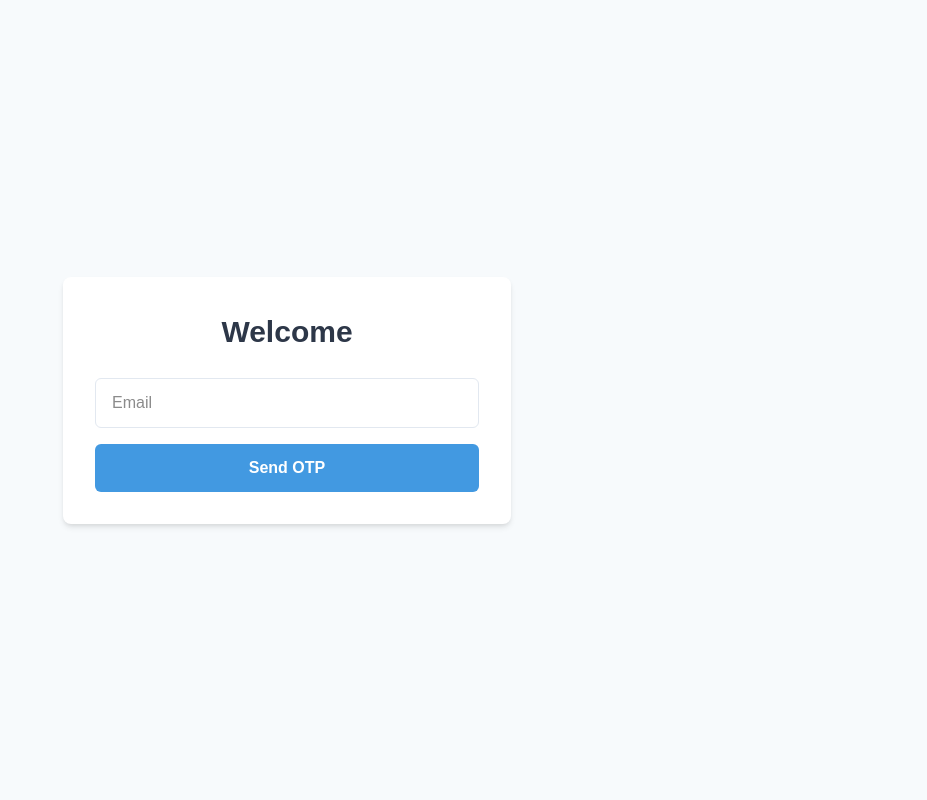
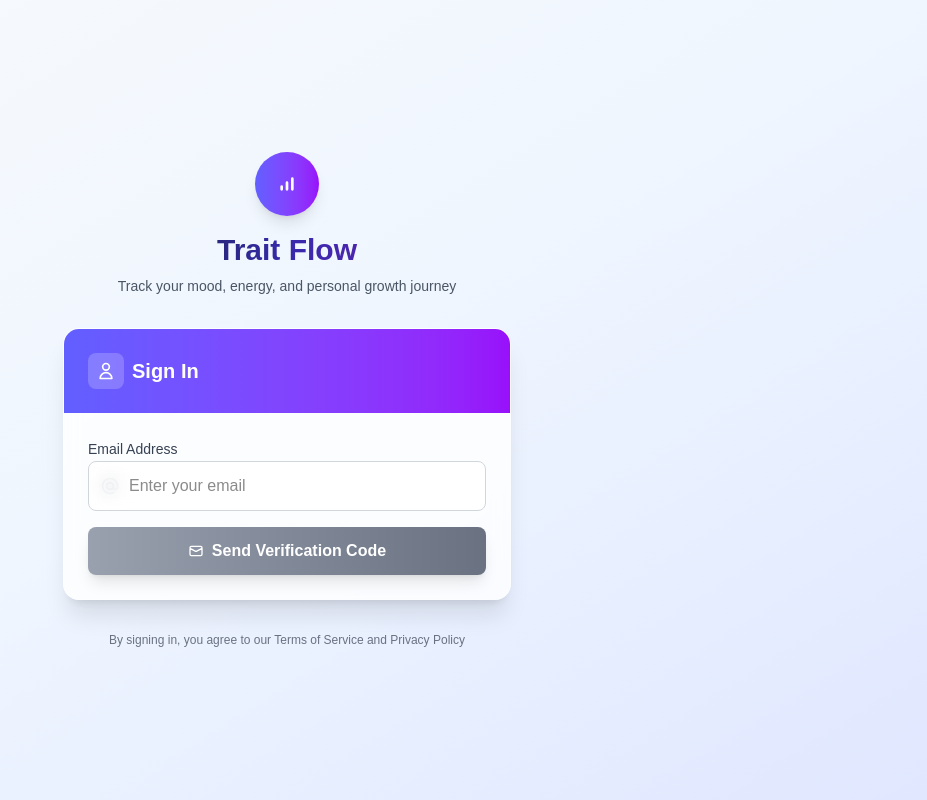
Before and after one commit to ctp1204/trait-flow, a Next.js app: page /login in a window 1280 px wide. Shown: the whole page, without its empty margins (353-1280 px from the left). Built offline with nearby package versions, Linux system fonts and the light colour scheme; no server answers.

Commit message:
Update UI login

```diff
--- a/app/login/page.tsx
+++ b/app/login/page.tsx
@@ -10,6 +10,7 @@ function LoginPageComponent() {
   const [otpSent, setOtpSent] = useState(false)
   const [message, setMessage] = useState('')
   const [messageType, setMessageType] = useState<'success' | 'error' | ''>('')
+  const [isLoading, setIsLoading] = useState(false)
   const router = useRouter()
   const searchParams = useSearchParams()
   const supabase = createClient()
@@ -55,6 +56,9 @@ function LoginPageComponent() {
   }, [router, searchParams, supabase]);
 
   const handleLoginWithOtp = async () => {
+    setIsLoading(true)
+    setMessage('')
+
     const { error } = await supabase.auth.signInWithOtp({
       email,
       options: {
@@ -70,9 +74,14 @@ function LoginPageComponent() {
       setMessageType('success');
       setMessage('OTP has been sent to your email. Please check your inbox and enter the code.')
     }
+
+    setIsLoading(false)
   }
 
   const handleVerifyOtp = async () => {
+    setIsLoading(true)
+    setMessage('')
+
     const { error } = await supabase.auth.verifyOtp({
       email,
       token: otp,
@@ -82,6 +91,7 @@ function LoginPageComponent() {
     if (error) {
       setMessageType('error');
       setMessage(error.message)
+      setIsLoading(false)
     } else {
       setMessageType('success');
       setMessage('Sign in successful!')
@@ -99,48 +109,165 @@ function LoginPageComponent() {
   }
 
    return (
-     <div className="auth-container">
-       <div className="auth-card">
-         <h1 className="auth-title">Welcome</h1>
-         {message && <p className={`auth-message ${
-            messageType === 'success' ? 'text-green-500' : 'text-red-500'
-          }`}>{message}</p>}
-         <form onSubmit={handleFormSubmit}>
+     <div className="min-h-screen bg-gradient-to-br from-slate-50 via-blue-50 to-indigo-100 flex items-center justify-center p-4">
+       <div className="w-full max-w-md">
+         {/* Logo and Brand */}
+         <div className="text-center mb-8">
+           <div className="inline-flex items-center justify-center w-16 h-16 bg-gradient-to-r from-indigo-500 to-purple-600 rounded-full mb-4 shadow-lg">
+             <svg className="w-8 h-8 text-white" fill="none" stroke="currentColor" viewBox="0 0 24 24">
+               <path strokeLinecap="round" strokeLinejoin="round" strokeWidth="2" d="M16 8v8m-4-5v5m-4-2v2"></path>
+             </svg>
+           </div>
+           <h1 className="text-3xl font-bold bg-gradient-to-r from-gray-900 via-indigo-800 to-purple-800 bg-clip-text text-transparent mb-2">
+             Trait Flow
+           </h1>
+           <p className="text-gray-600 text-sm">
+             Track your mood, energy, and personal growth journey
+           </p>
+         </div>
+
+         {/* Login Card */}
+         <div className="bg-white/80 backdrop-blur-sm rounded-2xl shadow-xl border border-white/20 overflow-hidden">
+           <div className="bg-gradient-to-r from-indigo-500 to-purple-600 p-6">
+             <div className="flex items-center space-x-2">
+               <div className="p-2 bg-white/20 rounded-lg">
+                 <svg className="w-5 h-5 text-white" fill="none" stroke="currentColor" viewBox="0 0 24 24">
+                   <path strokeLinecap="round" strokeLinejoin="round" strokeWidth="2" d="M16 7a4 4 0 11-8 0 4 4 0 018 0zM12 14a7 7 0 00-7 7h14a7 7 0 00-7-7z"></path>
+                 </svg>
+               </div>
+               <h2 className="text-xl font-bold text-white">
+                 {!otpSent ? 'Sign In' : 'Verify Code'}
+               </h2>
+             </div>
+           </div>
+
+           <div className="p-6">
+             {/* Message Display */}
+             {message && (
+               <div className={`mb-4 p-3 rounded-lg border ${
+                 messageType === 'success'
+                   ? 'bg-green-50 border-green-200 text-green-800'
+                   : 'bg-red-50 border-red-200 text-red-800'
+               }`}>
+                 <div className="flex items-center space-x-2">
+                   {messageType === 'success' ? (
+                     <svg className="w-4 h-4 text-green-600" fill="none" stroke="currentColor" viewBox="0 0 24 24">
+                       <path strokeLinecap="round" strokeLinejoin="round" strokeWidth="2" d="M9 12l2 2 4-4m6 2a9 9 0 11-18 0 9 9 0 0118 0z"></path>
+                     </svg>
+                   ) : (
+                     <svg className="w-4 h-4 text-red-600" fill="none" stroke="currentColor" viewBox="0 0 24 24">
+                       <path strokeLinecap="round" strokeLinejoin="round" strokeWidth="2" d="M12 8v4m0 4h.01M21 12a9 9 0 11-18 0 9 9 0 0118 0z"></path>
+                     </svg>
+                   )}
+                   <span className="text-sm font-medium">{message}</span>
+                 </div>
+               </div>
+             )}
+
+             <form onSubmit={handleFormSubmit} className="space-y-4">
                {!otpSent ? (
                  <>
+                   <div className="space-y-2">
+                     <label htmlFor="email" className="text-sm font-medium text-gray-700">
+                       Email Address
+                     </label>
+                     <div className="relative">
+                       <div className="absolute inset-y-0 left-0 pl-3 flex items-center pointer-events-none">
+                         <svg className="h-5 w-5 text-gray-400" fill="none" stroke="currentColor" viewBox="0 0 24 24">
+                           <path strokeLinecap="round" strokeLinejoin="round" strokeWidth="2" d="M16 12a4 4 0 10-8 0 4 4 0 008 0zm0 0v1.5a2.5 2.5 0 005 0V12a9 9 0 10-9 9m4.5-1.206a8.959 8.959 0 01-4.5 1.207"></path>
+                         </svg>
+                       </div>
                        <input
-                 className="auth-input"
                          id="email"
                          type="email"
-                 placeholder="Email"
+                         placeholder="Enter your email"
                          value={email}
                          onChange={(e) => setEmail(e.target.value)}
+                         className="w-full pl-10 pr-4 py-3 border border-gray-300 rounded-lg focus:ring-2 focus:ring-indigo-500 focus:border-transparent transition-all duration-200 bg-white/60 backdrop-blur-sm"
+                         required
                        />
-               <div className="space-y-4">
+                     </div>
+                   </div>
+
                    <button
-                   className="auth-button btn-primary"
                      type="submit"
+                     disabled={isLoading || !email}
+                     className="w-full bg-gradient-to-r from-indigo-600 to-purple-600 hover:from-indigo-700 hover:to-purple-700 disabled:from-gray-400 disabled:to-gray-500 text-white font-semibold py-3 px-4 rounded-lg shadow-lg transition-all duration-300 ease-in-out transform hover:-translate-y-0.5 hover:shadow-xl disabled:transform-none disabled:shadow-lg"
                    >
-                   Send OTP
+                     {isLoading ? (
+                       <div className="flex items-center justify-center space-x-2">
+                         <div className="animate-spin rounded-full h-4 w-4 border-b-2 border-white"></div>
+                         <span>Sending...</span>
+                       </div>
+                     ) : (
+                       <div className="flex items-center justify-center space-x-2">
+                         <svg className="w-4 h-4" fill="none" stroke="currentColor" viewBox="0 0 24 24">
+                           <path strokeLinecap="round" strokeLinejoin="round" strokeWidth="2" d="M3 8l7.89 4.26a2 2 0 002.22 0L21 8M5 19h14a2 2 0 002-2V7a2 2 0 00-2-2H5a2 2 0 00-2 2v10a2 2 0 002 2z"></path>
+                         </svg>
+                         <span>Send Verification Code</span>
+                       </div>
+                     )}
                    </button>
-               </div>
                  </>
                ) : (
                  <>
+                   <div className="space-y-2">
+                     <label htmlFor="otp" className="text-sm font-medium text-gray-700">
+                       Verification Code
+                     </label>
+                     <div className="relative">
+                       <div className="absolute inset-y-0 left-0 pl-3 flex items-center pointer-events-none">
+                         <svg className="h-5 w-5 text-gray-400" fill="none" stroke="currentColor" viewBox="0 0 24 24">
+                           <path strokeLinecap="round" strokeLinejoin="round" strokeWidth="2" d="M15 7a2 2 0 012 2m4 0a6 6 0 01-7.743 5.743L11 17H9v2H7v2H4a1 1 0 01-1-1v-2.586a1 1 0 01.293-.707l5.964-5.964A6 6 0 1121 9z"></path>
+                         </svg>
+                       </div>
                        <input
-                 className="auth-input"
                          id="otp"
                          type="text"
-                 placeholder="Enter OTP"
+                         placeholder="Enter 6-digit code"
                          value={otp}
                          onChange={(e) => setOtp(e.target.value)}
+                         className="w-full pl-10 pr-4 py-3 border border-gray-300 rounded-lg focus:ring-2 focus:ring-indigo-500 focus:border-transparent transition-all duration-200 bg-white/60 backdrop-blur-sm text-center text-lg tracking-widest"
+                         maxLength={6}
+                         required
                        />
-               <div className="space-y-4">
+                     </div>
+                     <p className="text-xs text-gray-500">
+                       Check your email for the verification code
+                     </p>
+                   </div>
+
+                   <div className="space-y-3">
                      <button
-                   className="auth-button btn-primary"
                        type="submit"
+                       disabled={isLoading || otp.length !== 6}
+                       className="w-full bg-gradient-to-r from-indigo-600 to-purple-600 hover:from-indigo-700 hover:to-purple-700 disabled:from-gray-400 disabled:to-gray-500 text-white font-semibold py-3 px-4 rounded-lg shadow-lg transition-all duration-300 ease-in-out transform hover:-translate-y-0.5 hover:shadow-xl disabled:transform-none disabled:shadow-lg"
                      >
-                   Verify OTP
+                       {isLoading ? (
+                         <div className="flex items-center justify-center space-x-2">
+                           <div className="animate-spin rounded-full h-4 w-4 border-b-2 border-white"></div>
+                           <span>Verifying...</span>
+                         </div>
+                       ) : (
+                         <div className="flex items-center justify-center space-x-2">
+                           <svg className="w-4 h-4" fill="none" stroke="currentColor" viewBox="0 0 24 24">
+                             <path strokeLinecap="round" strokeLinejoin="round" strokeWidth="2" d="M9 12l2 2 4-4m6 2a9 9 0 11-18 0 9 9 0 0118 0z"></path>
+                           </svg>
+                           <span>Verify & Sign In</span>
+                         </div>
+                       )}
+                     </button>
+
+                     <button
+                       type="button"
+                       onClick={() => {
+                         setOtpSent(false)
+                         setOtp('')
+                         setMessage('')
+                       }}
+                       className="w-full text-gray-600 hover:text-gray-800 text-sm font-medium py-2 transition-colors duration-200"
+                     >
+                       ← Back to email
                      </button>
                    </div>
                  </>
@@ -148,12 +275,28 @@ function LoginPageComponent() {
              </form>
            </div>
          </div>
+
+         {/* Footer */}
+         <div className="text-center mt-8">
+           <p className="text-xs text-gray-500">
+             By signing in, you agree to our Terms of Service and Privacy Policy
+           </p>
+         </div>
+       </div>
+     </div>
    )
 }
 
 export default function LoginPage() {
   return (
-    <Suspense fallback={<div>Loading...</div>}>
+    <Suspense fallback={
+      <div className="min-h-screen bg-gradient-to-br from-slate-50 via-blue-50 to-indigo-100 flex items-center justify-center">
+        <div className="flex items-center space-x-3">
+          <div className="animate-spin rounded-full h-8 w-8 border-b-2 border-indigo-600"></div>
+          <span className="text-gray-600 font-medium">Loading...</span>
+        </div>
+      </div>
+    }>
       <LoginPageComponent />
     </Suspense>
   )
```
Lines whose indentation alone changed are shown as unchanged.
